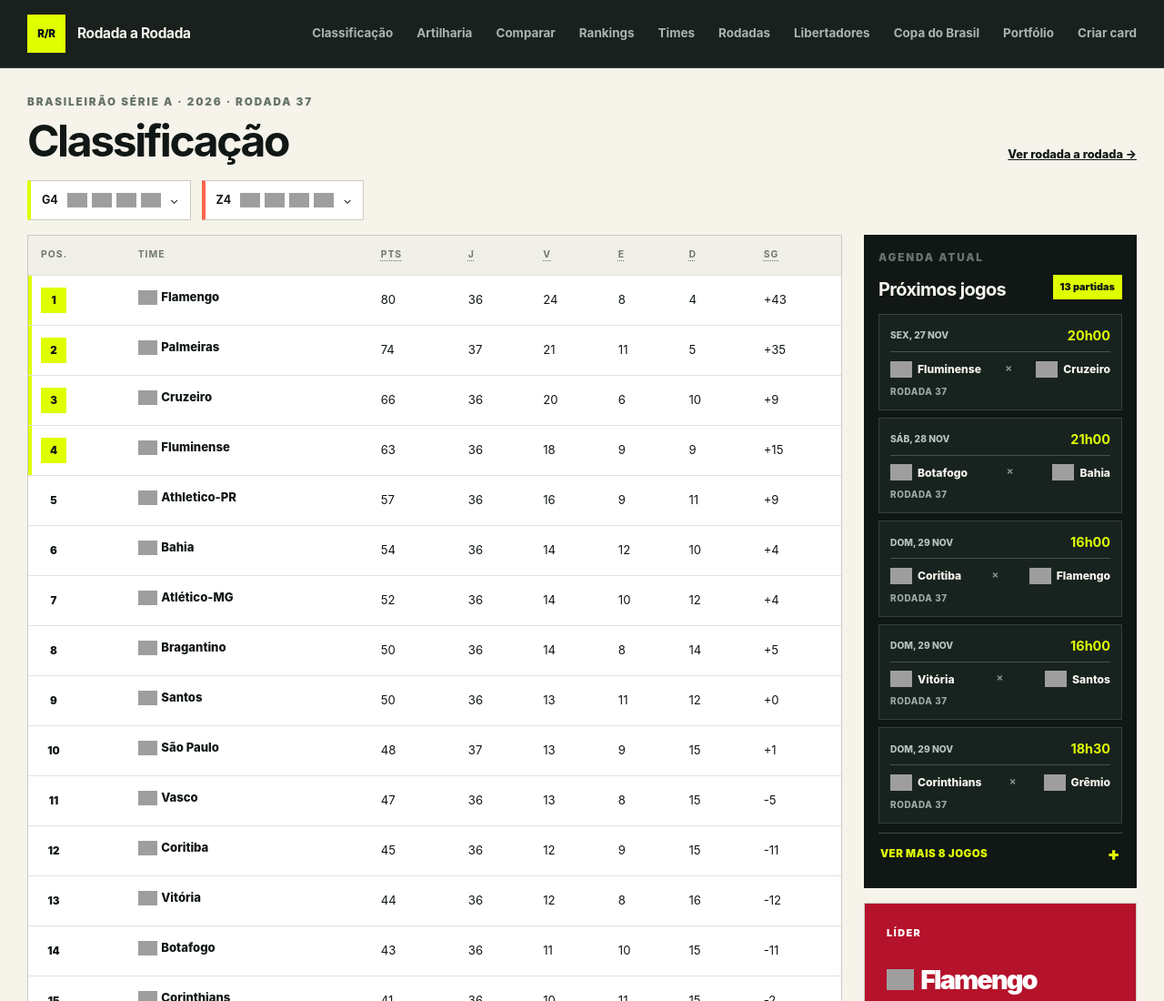
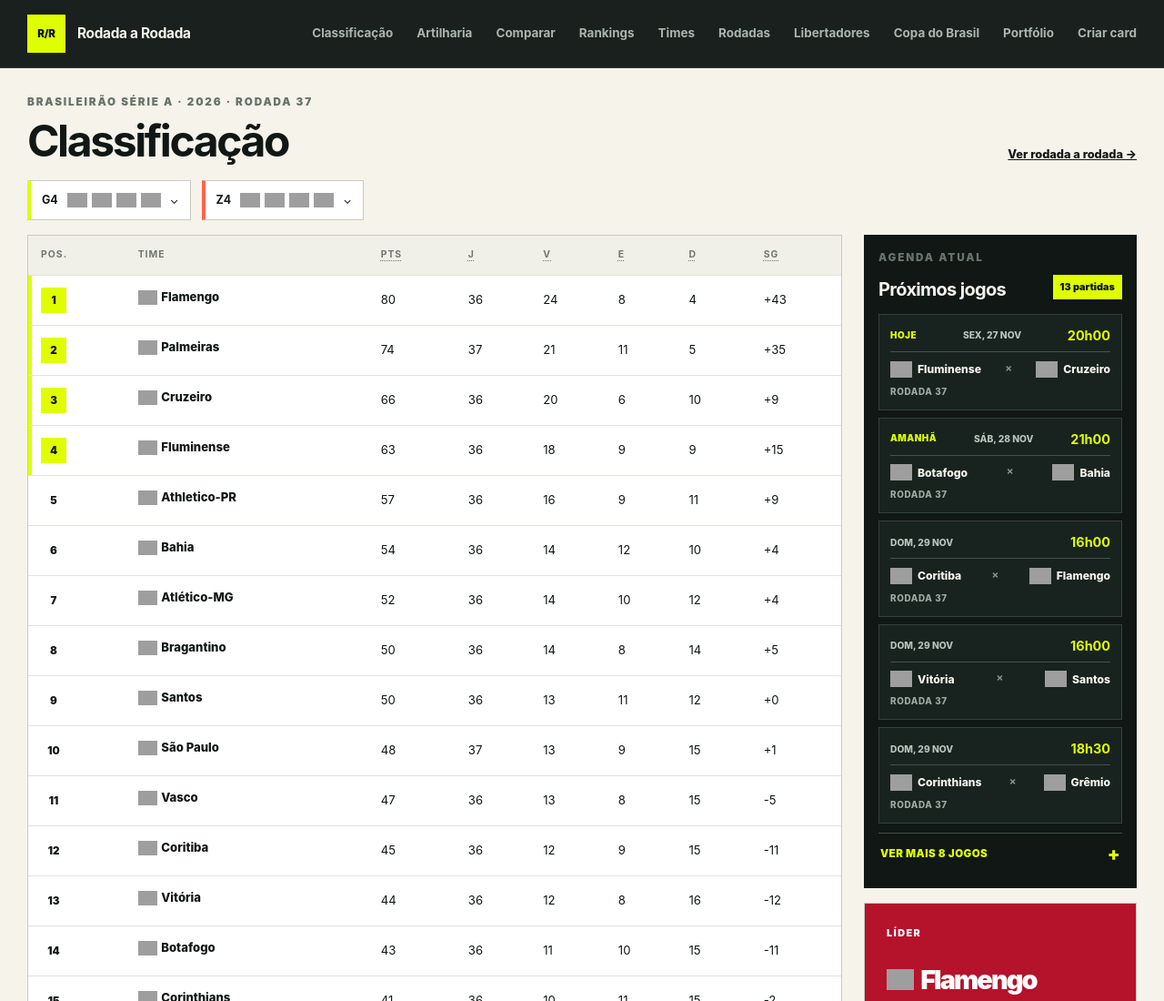
Before and after one commit to Felandim/Felandim.github.io, a plain HTML site: page index.html in a window 1280 px wide. Shown: the top 1100 px of the page at 91% size. Drawn offline with Linux system fonts and the light colour scheme; grey boxes are pictures that could not be loaded.

Commit message:
feat(brasileirao): destacar jogos de hoje e amanhã

```diff
--- a/brasileirao.js
+++ b/brasileirao.js
@@ -65,6 +65,35 @@
   }
 
   initMobileNavigation();
+
+  function initUpcomingRelativeDates() {
+    const formatter = new Intl.DateTimeFormat("en-CA", {
+      timeZone: "America/Sao_Paulo",
+      year: "numeric",
+      month: "2-digit",
+      day: "2-digit",
+    });
+    const dateParts = Object.fromEntries(
+      formatter.formatToParts(new Date()).filter(part => part.type !== "literal").map(part => [part.type, Number(part.value)])
+    );
+    const today = Date.UTC(dateParts.year, dateParts.month - 1, dateParts.day);
+
+    document.querySelectorAll("[data-upcoming-fixture] time[datetime]").forEach(time => {
+      const isoDate = time.getAttribute("datetime")?.slice(0, 10);
+      if (!isoDate) return;
+      const [year, month, day] = isoDate.split("-").map(Number);
+      const daysAway = Math.round((Date.UTC(year, month - 1, day) - today) / 86400000);
+      const relativeLabel = daysAway === 0 ? "Hoje" : daysAway === 1 ? "Amanhã" : "";
+      if (!relativeLabel) return;
+
+      const label = document.createElement("em");
+      label.className = "br-upcoming-relative";
+      label.textContent = relativeLabel;
+      time.prepend(label);
+    });
+  }
+
+  initUpcomingRelativeDates();
 
 
   const standingsTooltipLabels = {
--- a/style.css
+++ b/style.css
@@ -589,6 +589,7 @@ h3 { margin-bottom: 12px; font-size: 1.35rem; }
 .br-upcoming-fixture a:focus-visible { outline: 3px solid var(--br-hot); outline-offset: 2px; }
 .br-upcoming-fixture time, .br-upcoming-date { display: grid; align-content: center; grid-row: 1 / span 2; gap: 3px; padding-right: 10px; border-right: 1px solid #455149; }
 .br-upcoming-fixture time span, .br-upcoming-date span { color: #b8c3bd; font-size: .64rem; font-weight: 850; text-transform: uppercase; }
+.br-upcoming-relative { color: var(--br-hot); font-size: .62rem; font-style: normal; font-weight: 950; letter-spacing: .05em; line-height: 1; text-transform: uppercase; }
 .br-upcoming-fixture time strong, .br-upcoming-date strong { color: var(--br-hot); font-size: .9rem; }
 .br-upcoming-teams { display: flex; min-width: 0; align-items: center; justify-content: space-between; gap: 7px; }
 .br-upcoming-teams > span { min-width: 0; }
```
Also changed, not shown: 2 other files.
